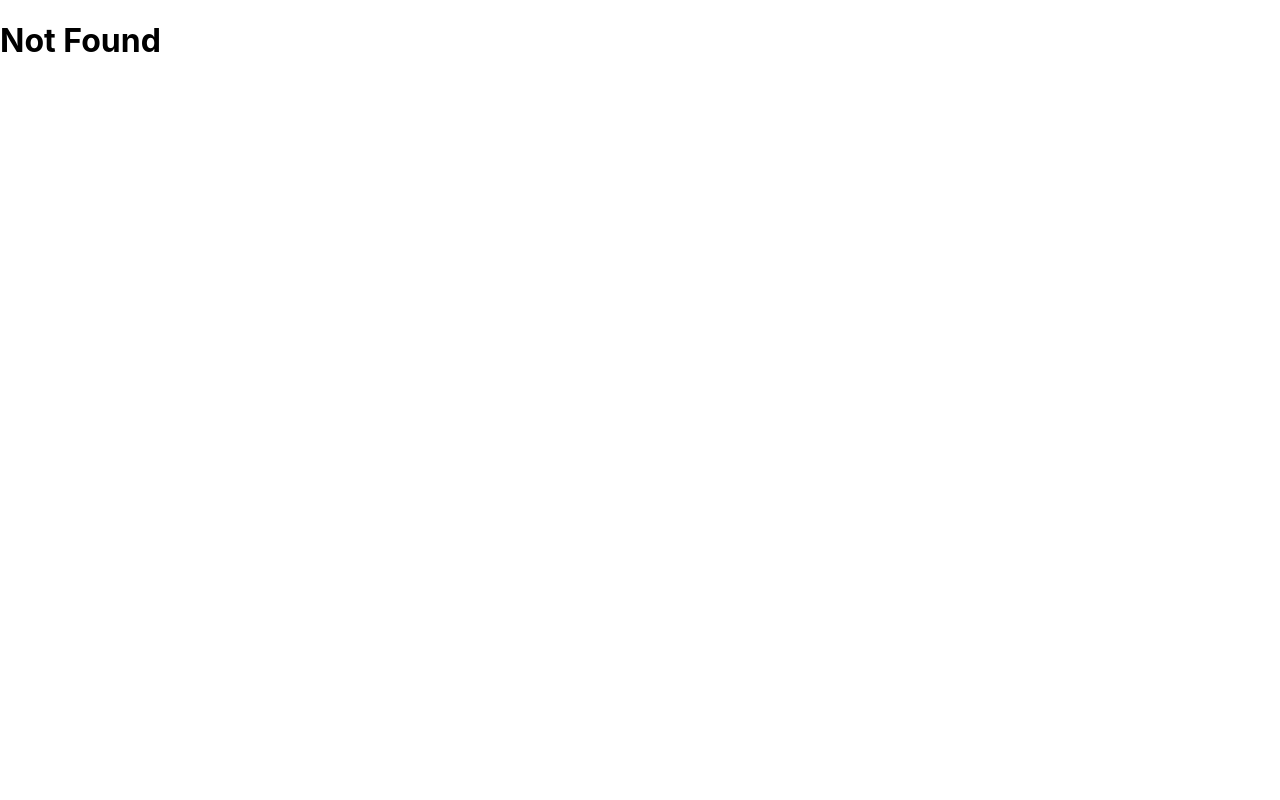
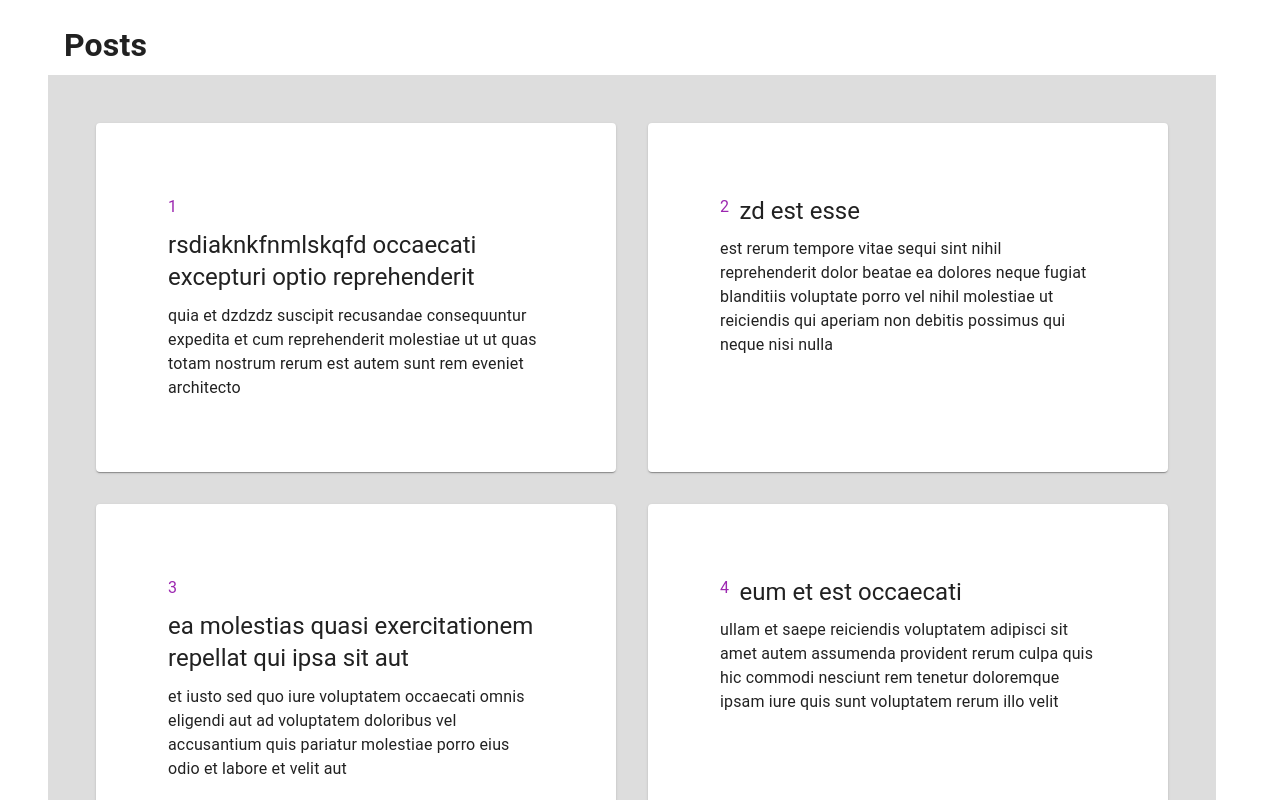
Before and after one commit to nagatoOzumaki/next-app-data-fetching, a Next.js app: page /swr in a window 1280 px wide. Before the commit this address had no page. Shown: the top 800 px of the page. Built offline with nearby package versions, Linux system fonts and the light colour scheme; data requests are answered from the project's data file.

Commit message:
fetch data using swr

```diff
--- /dev/null
+++ b/components/Layout.tsx
@@ -0,0 +1,16 @@
+/* eslint-disable no-undef */
+import { CssBaseline, Container } from '@mui/material';
+
+type PropsType = { children: JSX.Element | JSX.Element[] };
+
+function Layout({ children }: PropsType) {
+  return (
+    <Container sx={{ justifyContent: 'center' }}>
+      <CssBaseline />
+      <h1>Posts</h1>
+      {children}
+    </Container>
+  );
+}
+
+export default Layout;
--- /dev/null
+++ b/components/Post.tsx
@@ -0,0 +1,29 @@
+import { Card, Grid, Typography } from '@mui/material';
+
+type PostType = {
+  userId: number;
+  id: number;
+  title: string;
+  body: string;
+};
+type PropsType = { post: PostType };
+
+function Post({ post }: PropsType) {
+  return (
+    <Card sx={{ padding: 9, height: '100%' }}>
+      <Grid spacing={1.3} direction='row' container>
+        <Grid item>
+          <Typography color='secondary'>{post.id}</Typography>
+        </Grid>
+        <Grid item>
+          <Typography variant='h5'>{post.title}</Typography>
+        </Grid>
+        <Grid item>
+          <Typography variant='body1'>{post.body}</Typography>
+        </Grid>
+      </Grid>
+    </Card>
+  );
+}
+
+export default Post;
--- a/data.json
+++ b/data.json
@@ -8,5 +8,145 @@
     { "id": 6, "name": "user 6", "age": 66 },
     { "id": 7, "name": "user 7", "age": 77 },
     { "id": 8, "name": "user 8", "age": 88 }
+  ],
+  "posts": [
+    {
+      "userId": 1,
+      "id": 1,
+      "title": "rsdiaknkfnmlskqfd occaecati excepturi optio reprehenderit",
+      "body": "quia et dzdzdz\nsuscipit recusandae consequuntur expedita et cum\nreprehenderit molestiae ut ut quas totam\nnostrum rerum est autem sunt rem eveniet architecto"
+    },
+    {
+      "userId": 1,
+      "id": 2,
+      "title": "zd est esse",
+      "body": "est rerum tempore vitae\nsequi sint nihil reprehenderit dolor beatae ea dolores neque\nfugiat blanditiis voluptate porro vel nihil molestiae ut reiciendis\nqui aperiam non debitis possimus qui neque nisi nulla"
+    },
+    {
+      "userId": 1,
+      "id": 3,
+      "title": "ea molestias quasi exercitationem repellat qui ipsa sit aut",
+      "body": "et iusto sed quo iure\nvoluptatem occaecati omnis eligendi aut ad\nvoluptatem doloribus vel accusantium quis pariatur\nmolestiae porro eius odio et labore et velit aut"
+    },
+    {
+      "userId": 1,
+      "id": 4,
+      "title": "eum et est occaecati",
+      "body": "ullam et saepe reiciendis voluptatem adipisci\nsit amet autem assumenda provident rerum culpa\nquis hic commodi nesciunt rem tenetur doloremque ipsam iure\nquis sunt voluptatem rerum illo velit"
+    },
+    {
+      "userId": 1,
+      "id": 5,
+      "title": "nesciunt quas odio",
+      "body": "repudiandae veniam quaerat sunt sed\nalias aut fugiat sit autem sed est\nvoluptatem omnis possimus esse voluptatibus quis\nest aut tenetur dolor neque"
+    },
+    {
+      "userId": 1,
+      "id": 6,
+      "title": "dolorem eum magni eos aperiam quia",
+      "body": "ut aspernatur corporis harum nihil quis provident sequi\nmollitia nobis aliquid molestiae\nperspiciatis et ea nemo ab reprehenderit accusantium quas\nvoluptate dolores velit et doloremque molestiae"
+    },
+    {
+      "userId": 1,
+      "id": 7,
+      "title": "magnam facilis autem",
+      "body": "dolore placeat quibusdam ea quo vitae\nmagni quis enim qui quis quo nemo aut saepe\nquidem repellat excepturi ut quia\nsunt ut sequi eos ea sed quas"
+    },
+    {
+      "userId": 1,
+      "id": 8,
+      "title": "dolorem dolore est ipsam",
+      "body": "dignissimos aperiam dolorem qui eum\nfacilis quibusdam animi sint suscipit qui sint possimus cum\nquaerat magni maiores excepturi\nipsam ut commodi dolor voluptatum modi aut vitae"
+    },
+    {
+      "userId": 1,
+      "id": 9,
+      "title": "nesciunt iure omnis dolorem tempora et accusantium",
+      "body": "consectetur animi nesciunt iure dolore\nenim quia ad\nveniam autem ut quam aut nobis\net est aut quod aut provident voluptas autem voluptas"
+    },
+    {
+      "userId": 1,
+      "id": 10,
+      "title": "optio molestias id quia eum",
+      "body": "quo et expedita modi cum officia vel magni\ndoloribus qui repudiandae\nvero nisi sit\nquos veniam quod sed accusamus veritatis error"
+    },
+    {
+      "userId": 2,
+      "id": 11,
+      "title": "et ea vero quia laudantium autem",
+      "body": "delectus reiciendis molestiae occaecati non minima eveniet qui voluptatibus\naccusamus in eum beatae sit\nvel qui neque voluptates ut commodi qui incidunt\nut animi commodi"
+    },
+    {
+      "userId": 2,
+      "id": 12,
+      "title": "in quibusdam tempore odit est dolorem",
+      "body": "itaque id aut magnam\npraesentium quia et ea odit et ea voluptas et\nsapiente quia nihil amet occaecati quia id voluptatem\nincidunt ea est distinctio odio"
+    },
+    {
+      "userId": 2,
+      "id": 13,
+      "title": "dolorum ut in voluptas mollitia et saepe quo animi",
+      "body": "aut dicta possimus sint mollitia voluptas commodi quo doloremque\niste corrupti reiciendis voluptatem eius rerum\nsit cumque quod eligendi laborum minima\nperferendis recusandae assumenda consectetur porro architecto ipsum ipsam"
+    },
+    {
+      "userId": 2,
+      "id": 14,
+      "title": "voluptatem eligendi optio",
+      "body": "fuga et accusamus dolorum perferendis illo voluptas\nnon doloremque neque facere\nad qui dolorum molestiae beatae\nsed aut voluptas totam sit illum"
+    },
+    {
+      "userId": 2,
+      "id": 15,
+      "title": "eveniet quod temporibus",
+      "body": "reprehenderit quos placeat\nvelit minima officia dolores impedit repudiandae molestiae nam\nvoluptas recusandae quis delectus\nofficiis harum fugiat vitae"
+    },
+    {
+      "userId": 2,
+      "id": 16,
+      "title": "sint suscipit perspiciatis velit dolorum rerum ipsa laboriosam odio",
+      "body": "suscipit nam nisi quo aperiam aut\nasperiores eos fugit maiores voluptatibus quia\nvoluptatem quis ullam qui in alias quia est\nconsequatur magni mollitia accusamus ea nisi voluptate dicta"
+    },
+    {
+      "userId": 2,
+      "id": 17,
+      "title": "fugit voluptas sed molestias voluptatem provident",
+      "body": "eos voluptas et aut odit natus earum\naspernatur fuga molestiae ullam\ndeserunt ratione qui eos\nqui nihil ratione nemo velit ut aut id quo"
+    },
+    {
+      "userId": 2,
+      "id": 18,
+      "title": "voluptate et itaque vero tempora molestiae",
+      "body": "eveniet quo quis\nlaborum totam consequatur non dolor\nut et est repudiandae\nest voluptatem vel debitis et magnam"
+    },
+    {
+      "userId": 2,
+      "id": 19,
+      "title": "adipisci placeat illum aut reiciendis qui",
+      "body": "illum quis cupiditate provident sit magnam\nea sed aut omnis\nveniam maiores ullam consequatur atque\nadipisci quo iste expedita sit quos voluptas"
+    },
+    {
+      "userId": 2,
+      "id": 20,
+      "title": "doloribus ad provident suscipit at",
+      "body": "qui consequuntur ducimus possimus quisquam amet similique\nsuscipit porro ipsam amet\neos veritatis officiis exercitationem vel fugit aut necessitatibus totam\nomnis rerum consequatur expedita quidem cumque explicabo"
+    },
+    {
+      "userId": 3,
+      "id": 21,
+      "title": "asperiores ea ipsam voluptatibus modi minima quia sint",
+      "body": "repellat aliquid praesentium dolorem quo\nsed totam minus non itaque\nnihil labore molestiae sunt dolor eveniet hic recusandae veniam\ntempora et tenetur expedita sunt"
+    },
+    {
+      "userId": 3,
+      "id": 22,
+      "title": "dolor sint quo a velit explicabo quia nam",
+      "body": "eos qui et ipsum ipsam suscipit aut\nsed omnis non odio\nexpedita earum mollitia molestiae aut atque rem suscipit\nnam impedit esse"
+    },
+    {
+      "userId": 3,
+      "id": 23,
+      "title": "maxime id vitae nihil numquam",
+      "body": "veritatis unde neque eligendi\nquae quod architecto quo neque vitae\nest illo sit tempora doloremque fugit quod\net et vel beatae sequi ullam sed tenetur perspiciatis"
+    }
   ]
 }
--- a/package.json
+++ b/package.json
@@ -20,7 +20,8 @@
     "react": "18.2.0",
     "react-dom": "18.2.0",
     "react-hook-form": "^7.33.1",
-    "styled-components": "^5.3.5"
+    "styled-components": "^5.3.5",
+    "swr": "^1.3.0"
   },
   "devDependencies": {
     "@types/node": "18.0.1",
--- a/pages/_app.tsx
+++ b/pages/_app.tsx
@@ -1,8 +1,13 @@
-import '../styles/globals.css'
-import type { AppProps } from 'next/app'
+import '../styles/globals.css';
+import type { AppProps } from 'next/app';
+import Layout from '../components/Layout';
 
 function MyApp({ Component, pageProps }: AppProps) {
-  return <Component {...pageProps} />
+  return (
+    <Layout>
+      <Component {...pageProps} />
+    </Layout>
+  );
 }
 
-export default MyApp
+export default MyApp;
--- /dev/null
+++ b/pages/swr/index.tsx
@@ -0,0 +1,58 @@
+/* eslint-disable import/no-extraneous-dependencies */
+import { Grid } from '@mui/material';
+import axios from 'axios';
+import { useEffect, useState } from 'react';
+import Post from '../../components/Post';
+import useFetch from '../../utils/useFecth';
+
+const apiUrl = 'http://localhost:4000/posts';
+export type PostType = {
+  userId: number;
+  id: number;
+  title: string;
+  body: string;
+};
+type PostsType = PostType[];
+type PropsType = { posts: PostsType };
+const Home = ({ posts }: PropsType) => {
+  const [allPosts, setAllPosts] = useState<PostsType>(posts);
+  const { data, error } = useFetch(apiUrl);
+  if (error) return <div>Error</div>;
+  if (!data) <div>Loading...</div>;
+  else
+    return (
+      <div>
+        <Grid
+          justifyContent="left"
+          alignItems="stretch"
+          spacing={2}
+          padding={4}
+          sx={{ backgroundColor: '#ddd' }}
+          container
+        >
+          {posts.map((post: PostType) => (
+            <Grid
+              key={post.id}
+              md={6}
+              sx={{ alignItems: 'stretch', padding: 2 }}
+              item
+            >
+              <Post post={post} />
+            </Grid>
+          ))}
+        </Grid>
+      </div>
+    );
+};
+
+export default Home;
+
+export const getServerSideProps = async () => {
+  const posts = await axios.get(apiUrl).then((res) => res.data);
+
+  return {
+    props: {
+      posts,
+    },
+  };
+};
--- /dev/null
+++ b/utils/useFecth.ts
@@ -0,0 +1,15 @@
+/* eslint-disable import/no-extraneous-dependencies */
+import axios from 'axios';
+import useSwr from 'swr';
+
+type ApiUrl = string;
+const fetcher = async (url: ApiUrl) => {
+  return axios.get(url).then((res) => res.data);
+};
+const useFetch = (url: ApiUrl) => {
+  const { data, error } = useSwr(url, fetcher);
+  console.log(data);
+  return { data, error };
+};
+
+export default useFetch;
```
Also changed, not shown: 2 other files (tests, documents, lock files or other folders).
